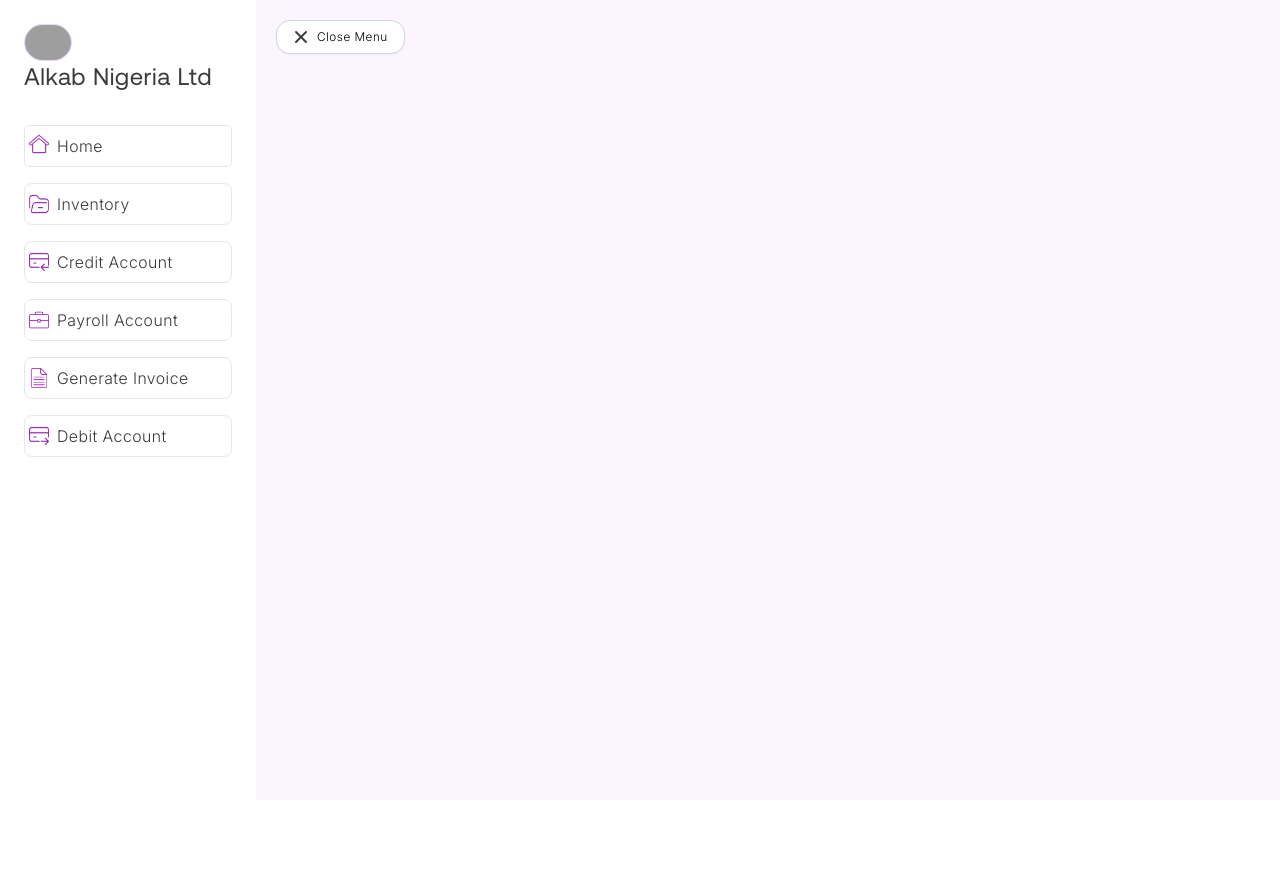
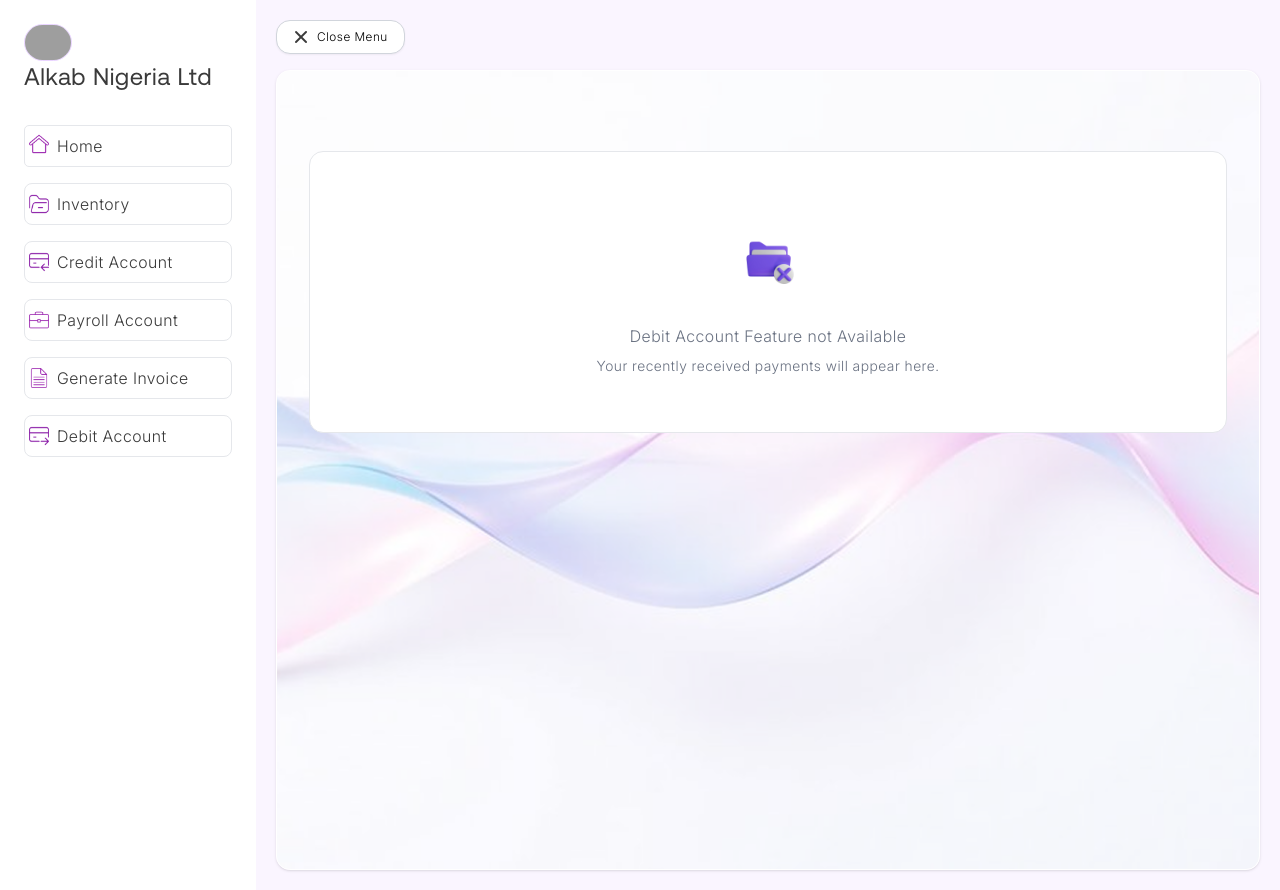
Before and after one commit to vixnxcom/mobile-isotpic, a React (Vite) app: page /debit in a window 1280 px wide. Before the commit the page ends 800 px from the top, so only its background shows below. Built offline with nearby package versions, Linux system fonts and the light colour scheme; grey boxes are pictures that could not be loaded.

Commit message:
isotopes

```diff
--- a/src/App.jsx
+++ b/src/App.jsx
@@ -138,6 +138,7 @@ function App() {
             <Route path="/credit" element={<Credit />} />
             <Route path="/payroll" element={<Payroll />} />
             <Route path="/invoice" element={<Invoice />} />
+            <Route path="/debit" element={<Debit />} />
           </Routes>
         </div>
       </div>
--- a/src/debit/Debit.jsx
+++ b/src/debit/Debit.jsx
@@ -3,7 +3,7 @@ import { coins, credia, text } from '../assets'
 
 const Debit = () => {
   return (
-   <div className="min-h-screen bg-shapee shadow-sm rounded-[14px] border border-white">
+   <div className="min-h-screen bg-shape shadow-sm rounded-[14px] border border-white">
 
 
 
--- a/src/invoice/Invoice.jsx
+++ b/src/invoice/Invoice.jsx
@@ -636,7 +636,7 @@ const InvoiceGenerator = () => {
             }
           }
         `}</style>
-        <div className="min-h-screen bg-white rounded-lg py-8 mb border border-pink-100">
+        <div className="min-h-screen bg-white rounded-[14px] py-8 mb border border-gray-100">
           <div className="max-w-4xl mx-auto">
             <div className="no-print flex justify-between items-center mb-6">
               <button
@@ -708,8 +708,8 @@ const InvoiceGenerator = () => {
         </div>
       </div>
 
-      <div className="max-w-6xl bg-white mx-auto rounded-lg mt-8 shadow-sm">
-        <div className="bg-white p-6 border border-purple-100 rounded-lg">
+      <div className="max-w-7xl bg-white mx-auto rounded-[14px] mt-8  shadow-sm">
+        <div className="bg-white p-6 border border-purple-100 rounded-[14px]">
           <div className="grid grid-cols-1 lg:grid-cols-2 gap-8 mb-8">
             <div>
               <h2 className="text-xl aeon-bold text-pink-600 mb-4">Company Information</h2>
```
